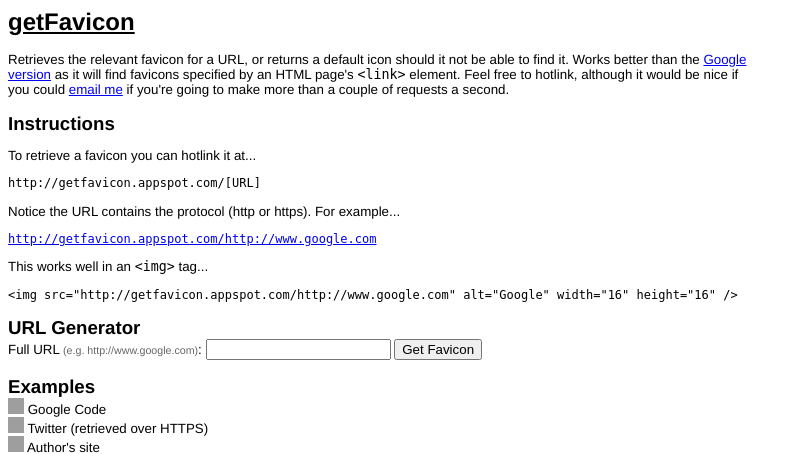
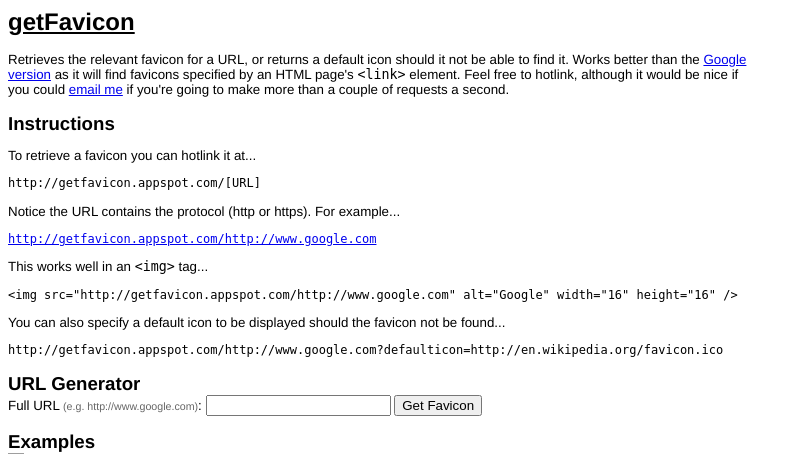
Before and after one commit to crickeys/getfavicon, a Python web app: template templates/index.html in a window 1280 px wide. Shown: the top 454 px of the page, without its empty margins (0-801 px from the left). Run offline with Jinja, Linux system fonts and the light colour scheme; the template is opened without the code that fills it, so the values that code supplies are empty; grey boxes are pictures that could not be loaded.

Commit message:
Add ability change default icon
git-svn-id: https://potato.codebasehq.com/getfavicon/getfavicon.svn/trunk@8 0c1c7bd3-9391-4859-b94e-4e2dcdc6a516

```diff
--- a/main.py
+++ b/main.py
@@ -294,7 +294,10 @@ class PrintFavicon(BaseHandler):
 
     counter.ChangeCount("favIconsServedDefault",1)
 
-    self.response.out.write(open("default.gif").read())
+    if self.request.get("defaulticon"):
+      self.redirect(self.request.get("defaulticon"))
+    else:
+      self.response.out.write(open("default.gif").read())
 
 
   def get(self):
--- a/templates/index.html
+++ b/templates/index.html
@@ -2,6 +2,7 @@
 
 {% block body %}
 	<p>Retrieves the relevant favicon for a URL, or returns a default icon should it not be able to find it. Works better than the <a href="http://simonwillison.net/2008/Aug/30/favicons/">Google version</a> as it will find favicons specified by an HTML page's <code>&lt;link&gt;</code> element. Feel free to hotlink, although it would be nice if you could <a href="mailto:mail@jasoncartwright.com">email me</a> if you're going to make more than a couple of requests a second.</p>
+
 	<h2>Instructions</h2>
 	<p>To retrieve a favicon you can hotlink it at...</p>
 	<pre>http://getfavicon.appspot.com/[URL]</pre>
@@ -9,11 +10,15 @@
 	<pre><a href="http://getfavicon.appspot.com/http://www.google.com">http://getfavicon.appspot.com/http://www.google.com</a></pre>
 	<p>This works well in an <code>&lt;img&gt;</code> tag...</p>
 	<pre>&lt;img src="http://getfavicon.appspot.com/http://www.google.com" alt="Google" width="16" height="16" /&gt;</pre>
+	<p>You can also specify a default icon to be displayed should the favicon not be found...</p>
+	<pre>http://getfavicon.appspot.com/http://www.google.com?defaulticon=http://en.wikipedia.org/favicon.ico</pre>
+
 	<h2>URL Generator</h2>
 	<form action="/_do" method="get">
 		<label>Full URL <span class="ancillary">(e.g. http://www.google.com)</span>: <input type="text" name="url" /></label>
 		<input type="submit" value="Get Favicon" />
 	</form>
+
 	<h2>Examples</h2>
 	<ul>
 		<li><a href="/http://code.google.com/appengine/docs/python/urlfetch/fetchfunction.html"><img src="/http://code.google.com/appengine/docs/python/urlfetch/fetchfunction.html" alt="Google Code"/></a> Google Code</li>
@@ -22,6 +27,7 @@
 		<li><a href="https://getfavicon.appspot.com/http://docs.python.org/"><img src="https://getfavicon.appspot.com/http://docs.python.org/" alt="Python Docs"></a> Python Docs (delivered using HTTPS)</li>
 		<li><a href="/http://getfavicon.appspot.com"><img src="/http://getfavicon.appspot.com" alt="Getting it's own icon" /></a> Getting it's own icon - before some wiseguy suggests it</li>
 	</ul>
+
 	<h3>More examples</h3>
 	<ul id="shorteg">
 		<li><a href="/http://www.yahoo.com"><img src="/http://www.yahoo.com" alt="Yahoo" /></a></li>
```
